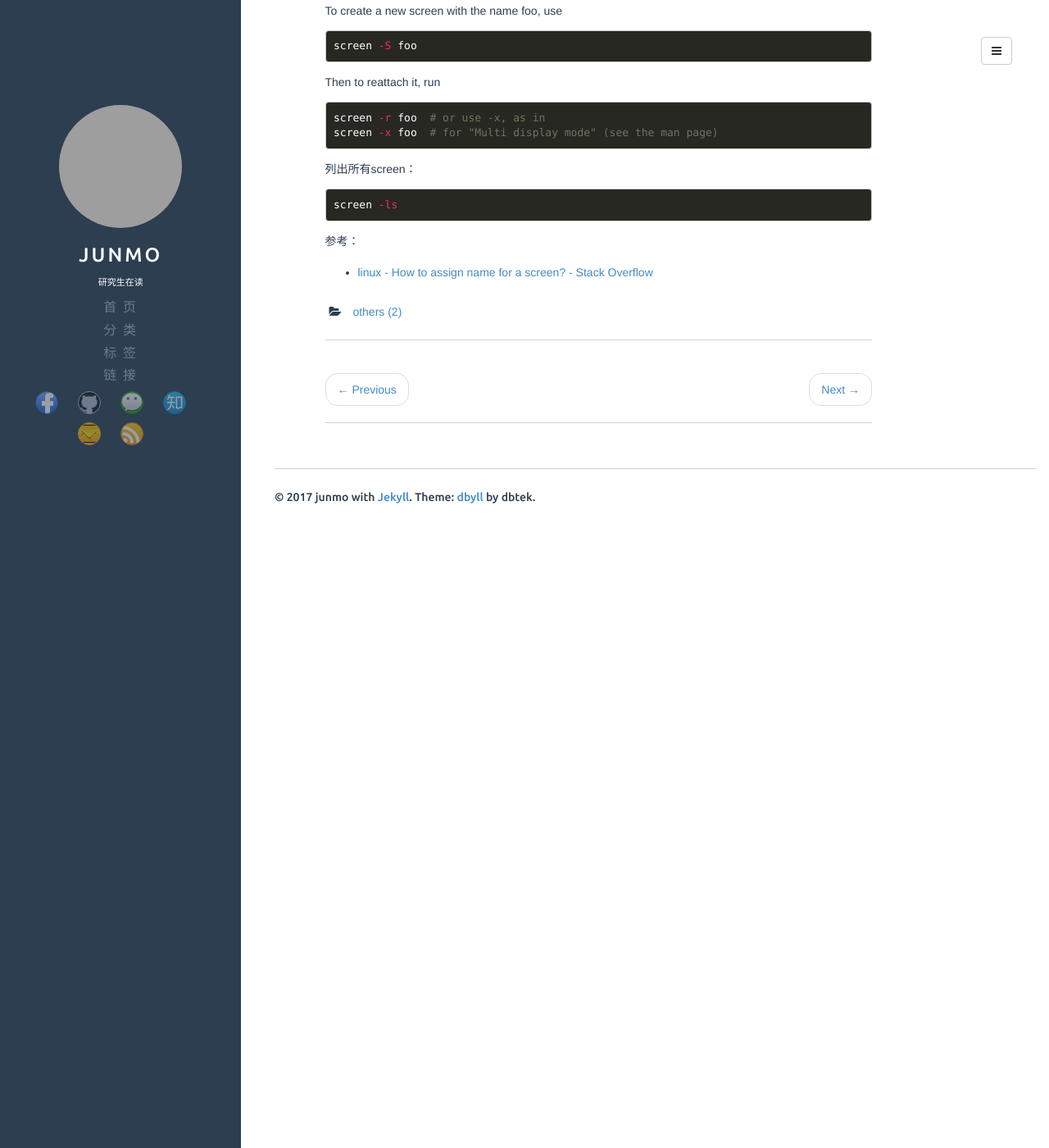
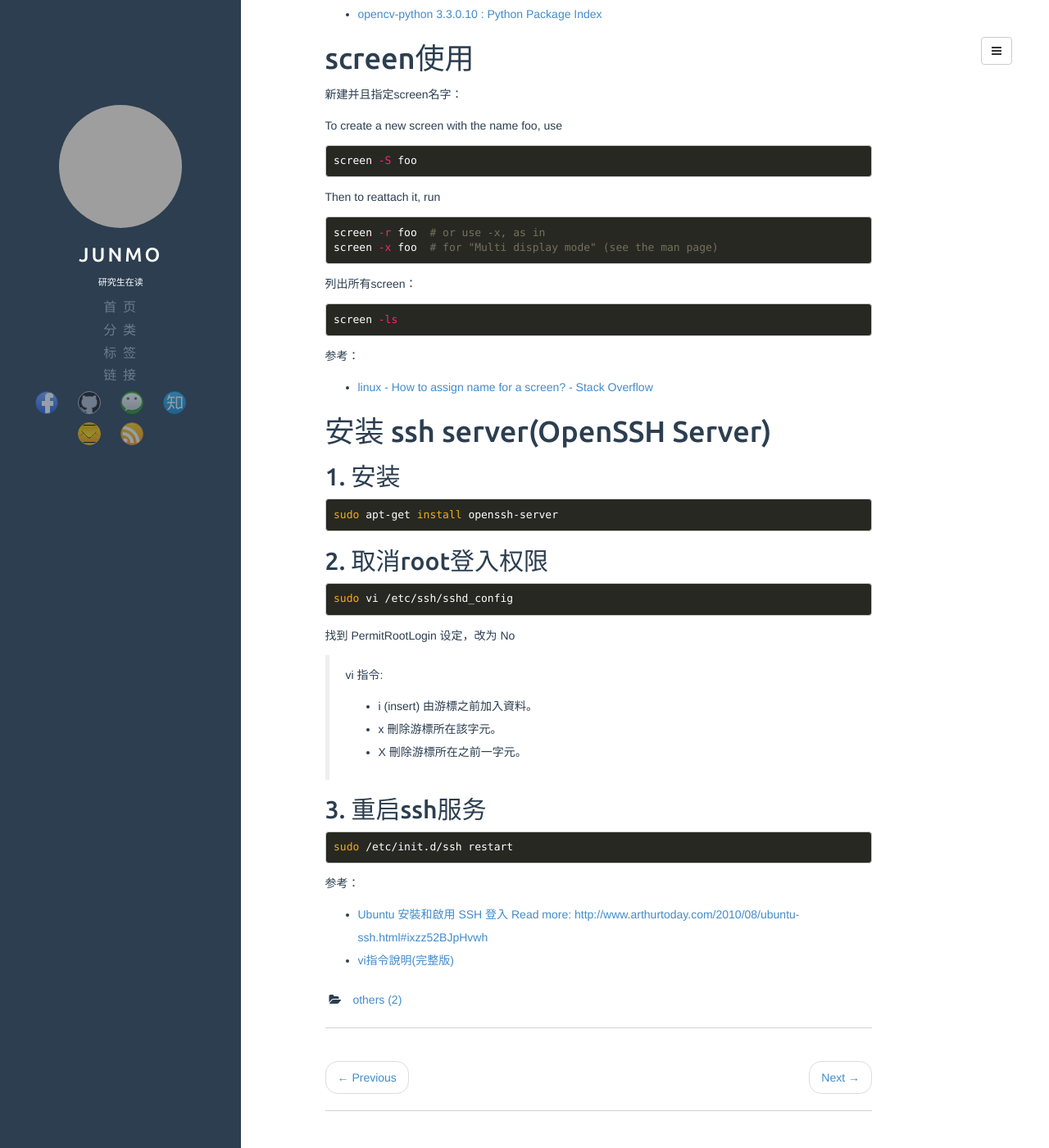
Before and after one commit to junmo1215/junmo1215.github.io, a Jekyll site: the page built from _posts/others/2017-05-07-Memo-Usage-of-Ubuntu.md, in a window 1280 px wide and 1400 px high, scrolled down 5459 px. Shown: the whole window at 82% size. Built offline with Jekyll 4.4.1, drawn with Linux system fonts in a browser that asks for light colours; comment, search, counter and statistics services are not loaded; some of the changed text lies outside the part shown; grey boxes are pictures that could not be loaded.

Commit message:
add how-to install openssh

````diff
--- a/_posts/others/2017-05-07-Memo-Usage-of-Ubuntu.md
+++ b/_posts/others/2017-05-07-Memo-Usage-of-Ubuntu.md
@@ -77,6 +77,7 @@ sudo dpkg -i [名称].deb
 6. 调整输入法
 	- System Settings - Language Support - Keyboard input method system 改成fcitx
 7. 安装git，同步.gitconfig文件（C:\Users\MyLogin\.gitconfig -> ~/.gitconfig）
+8. 安装ssh server, screen
 
 # 查看以及杀掉进程
 
@@ -179,3 +180,34 @@ screen -ls
 
 参考：
 - [linux - How to assign name for a screen? - Stack Overflow](https://stackoverflow.com/questions/3202111/how-to-assign-name-for-a-screen)
+
+# 安装 ssh server(OpenSSH Server)
+
+## 1. 安装
+
+``` sh
+sudo apt-get install openssh-server
+```
+
+## 2. 取消root登入权限
+
+``` sh
+sudo vi /etc/ssh/sshd_config
+```
+
+找到 PermitRootLogin 设定，改为 No
+
+> vi 指令:
+> - i (insert)  由游標之前加入資料。
+> - x  刪除游標所在該字元。
+> - X  刪除游標所在之前一字元。
+
+## 3. 重启ssh服务
+
+``` sh
+sudo /etc/init.d/ssh restart
+```
+
+参考：
+- [Ubuntu 安裝和啟用 SSH 登入 Read more: http://www.arthurtoday.com/2010/08/ubuntu-ssh.html#ixzz52BJpHvwh](http://www.arthurtoday.com/2010/08/ubuntu-ssh.html)
+- [vi指令說明(完整版)](http://www2.nsysu.edu.tw/csmlab/unix/vi_command.htm)
````
